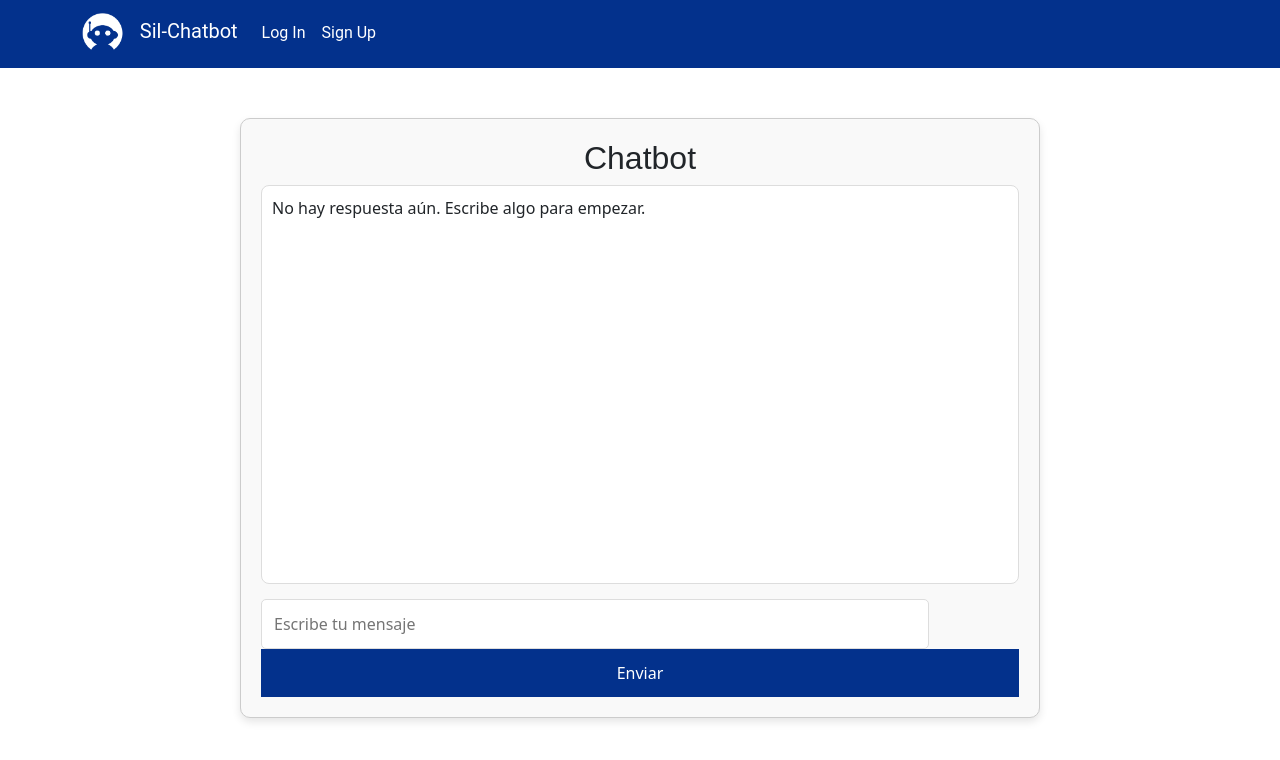
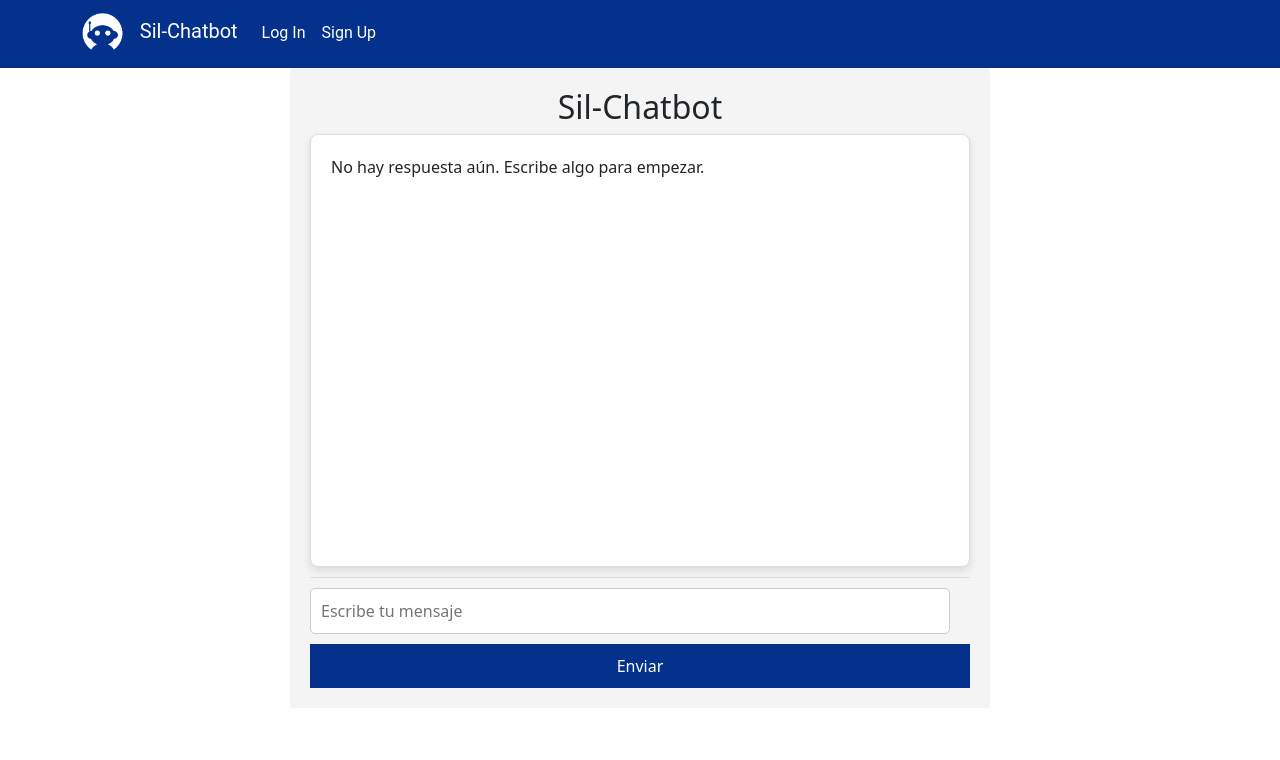
Before and after one commit to JorgeML01/chatbot, a React (Create React App) app in the folder chatbot-app/: page /chatbot in a window 1280 px wide. Shown: the top 760 px of the page. Built offline with nearby package versions, Linux system fonts and the light colour scheme.

Commit message:
ui chatbot

```diff
--- a/chatbot-app/src/components/Chatbot/ChatbotComponent.css
+++ b/chatbot-app/src/components/Chatbot/ChatbotComponent.css
@@ -1,74 +1,116 @@
-/* Estilo del contenedor principal */
 .chatbot-container {
-    width: 800px;
-    height: 600px;
-    margin: 0 auto;
-    margin-top: 50px;
-    padding: 20px;
-    border: 1px solid #ccc;
-    border-radius: 10px;
-    background-color: #f9f9f9;
   display: flex;
   flex-direction: column;
-    box-shadow: 0px 4px 8px rgba(0, 0, 0, 0.1);
+  align-items: center;
+  justify-content: center;
+  max-width: 700px;
+  width: 100%;
+  height: 80vh;
+  padding: 20px;
+  margin: 0 auto;
+  background-color: #f4f4f4;
 }
 
-  /* Estilo para el título del chatbot */
-  h2 {
-    text-align: center;
-    color: #333;
-    margin-bottom: 20px;
-    font-family: 'Arial', sans-serif;
+.chatWindow {
+  width: 100%;
+  height: 500px; /* Tamaño fijo para evitar que se reduzca */
+  overflow-y: auto;
+  padding: 20px;
+  margin-bottom: 10px;
+  border: 1px solid #ddd;
+  border-radius: 8px;
+  background-color: #fff;
+  box-shadow: 0 4px 8px rgba(0, 0, 0, 0.1);
 }
 
-  /* Ventana de chat con scroll */
-  .chatWindow {
-    flex-grow: 1;
-    overflow-y: auto; /* Permitir scroll vertical */
-    border: 1px solid #ddd;
-    padding: 10px;
-    background-color: #fff;
-    border-radius: 8px;
-    margin-bottom: 15px;
-    max-height: 500px; /* Limitar la altura máxima */
+.responseContainer {
+  display: flex;
+  flex-direction: column;
+  margin-bottom: 10px;
 }
 
-  /* Lista de respuestas */
-  .responseList {
+.userMessage {
+  background-color: #e0f7fa;
+  padding: 10px;
+  border-radius: 8px;
+  max-width: 80%;
+  align-self: flex-start;
+  margin-bottom: 5px;
+}
+
+.botResponse {
+  background-color: #ffebee;
+  padding: 10px;
+  border-radius: 8px;
+  max-width: 80%;
+  align-self: flex-end;
+  margin-bottom: 5px;
+}
+
+.bottomSection {
   display: flex;
   flex-direction: column;
-    gap: 10px; /* Espacio entre respuestas */
+  width: 100%;
+  padding-top: 10px;
+  background-color: #f4f4f4;
+  border-top: 1px solid #ddd;
 }
 
-  /* Estilo para la respuesta del chatbot */
-  .responseContainer {
-    background-color: #e6e6e6;
-    padding: 12px;
-    border-radius: 5px;
-    color: #333;
+.typingIndicator {
+  text-align: center;
+  color: #888;
+  font-style: italic;
+  margin-top: 5px; /* Un margen ligero para separarlo de los demás elementos */
 }
 
-  /* Estilo para el input y el botón */
-  input {
-    width: calc(100% - 90px);
-    padding: 12px;
+input[type="text"] {
+  padding: 10px;
+  width: calc(100% - 20px);
+  margin: 0 0 10px;
   border-radius: 5px;
-    border: 1px solid #ddd;
-    font-size: 14px;
+  border: 1px solid #ccc;
+  box-sizing: border-box;
 }
 
 button {
-    padding: 12px 20px;
-    border-radius: 5px;
+  padding: 10px 20px;
   background-color: #03318C;
   color: white;
   border: none;
-    margin-left: 10px;
+  border-radius: 5px;
   cursor: pointer;
-    font-size: 14px;
+  width: 100%;
 }
 
-  /* Hover en el botón */
 button:hover {
   background-color: #3999BF;
 }
+
+.sentiment {
+  text-align: center;
+  font-size: 14px;
+  color: #888;
+  margin-top: 5px;
+}
+
+@media screen and (max-width: 768px) {
+  .chatbot-container {
+    width: 90%;
+    height: auto;
+    padding: 10px;
+  }
+
+  .chatWindow {
+    height: 250px;
+  }
+}
+
+@media screen and (max-width: 480px) {
+  .chatWindow {
+    height: 200px;
+  }
+
+  input[type="text"], button {
+    width: 100%;
+  }
+}
--- a/chatbot-app/src/components/Chatbot/ChatbotComponent.jsx
+++ b/chatbot-app/src/components/Chatbot/ChatbotComponent.jsx
@@ -59,27 +59,33 @@ const ChatbotComponent = () => {
     if (chatWindowRef.current) {
       chatWindowRef.current.scrollTop = chatWindowRef.current.scrollHeight;
     }
-  }, [responses, loading]); // Ejecuta este efecto cada vez que cambien las respuestas o el estado de loading
+  }, [responses]); // Solo desplazar cuando cambien las respuestas, no cuando esté escribiendo
 
   return (
     <div className="chatbot-container">
-      <h2>Chatbot</h2>
+      <h2>Sil-Chatbot</h2>
       <div className="chatWindow" ref={chatWindowRef}>
         <div className="responseList">
           {responses.length === 0 && <p>No hay respuesta aún. Escribe algo para empezar.</p>}
           {responses.map((response, index) => (
             <div key={index} className="responseContainer">
-              <p><strong>Tu mensaje:</strong> {response.query}</p>
-              <p><strong>Respuesta del Agente:</strong> {response.agentResponse}</p>
-              <p><strong>Intento Detectado:</strong> {response.matchedIntent}</p>
-              <p><strong>Página Actual:</strong> {response.currentPage}</p>
-              <p><strong>Análisis de Sentimiento:</strong> Score: {response.sentiment.score}, Magnitude: {response.sentiment.magnitude}</p>
+              <div className="userMessage">
+                <p><strong>Tú:</strong> {response.query}</p>
+              </div>
+              <div className="botResponse">
+                <p><strong>Sil-Bot:</strong> {response.agentResponse}</p>
+              </div>
             </div>
           ))}
         </div>
-        {/* Mostrar "Escribiendo..." al final mientras carga */}
-        {loading && <p className="typingIndicator">Escribiendo...</p>}
       </div>
+      {/* Sección fija en la parte inferior */}
+      <div className="bottomSection">
+        {responses.length > 0 && (
+          <div className="sentiment">
+            <p><strong>Análisis de Sentimiento:</strong> {responses[responses.length - 1].sentiment.score > 0 ? 'Positivo' : 'Negativo'}</p>
+          </div>
+        )}
         <input
           type="text"
           value={query}
@@ -89,6 +95,7 @@ const ChatbotComponent = () => {
         />
         <button onClick={handleSend}>Enviar</button>
       </div>
+    </div>
   );
 };
 
```
Lines whose indentation alone changed are shown as unchanged.
